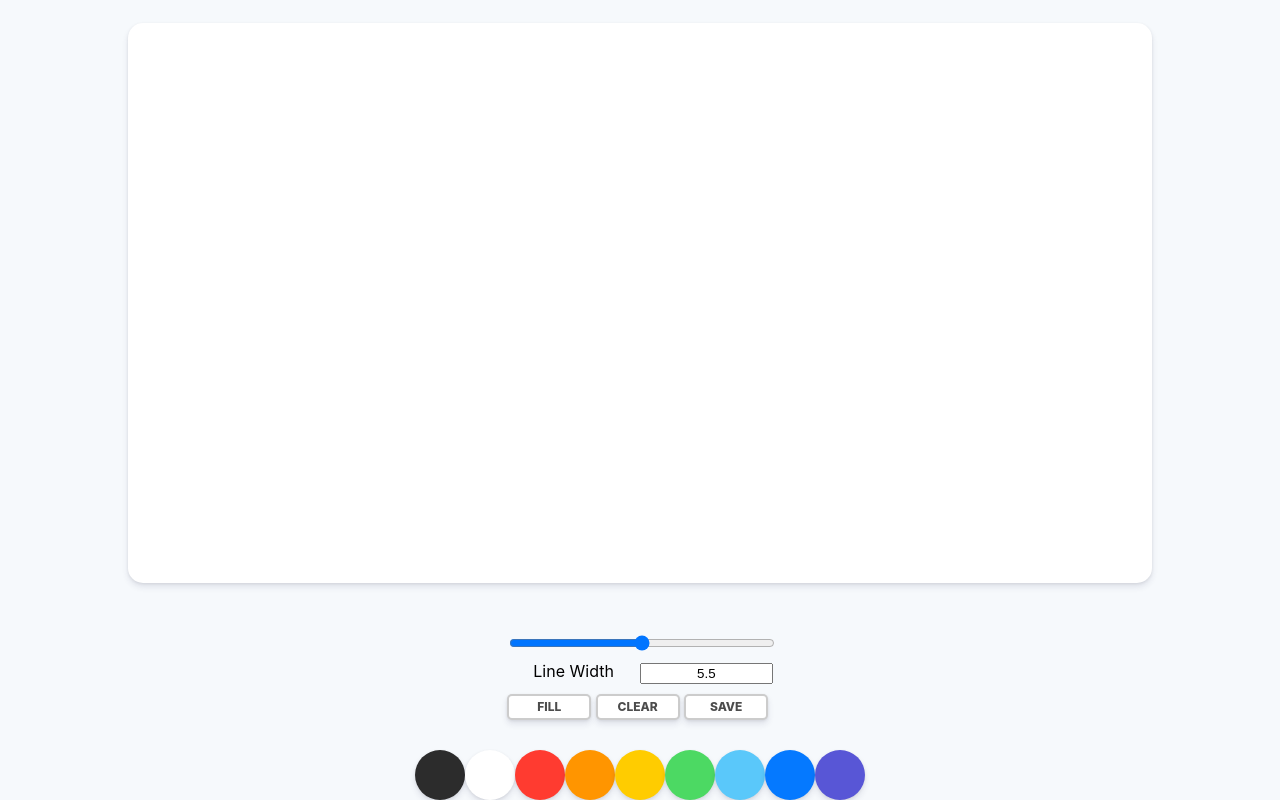
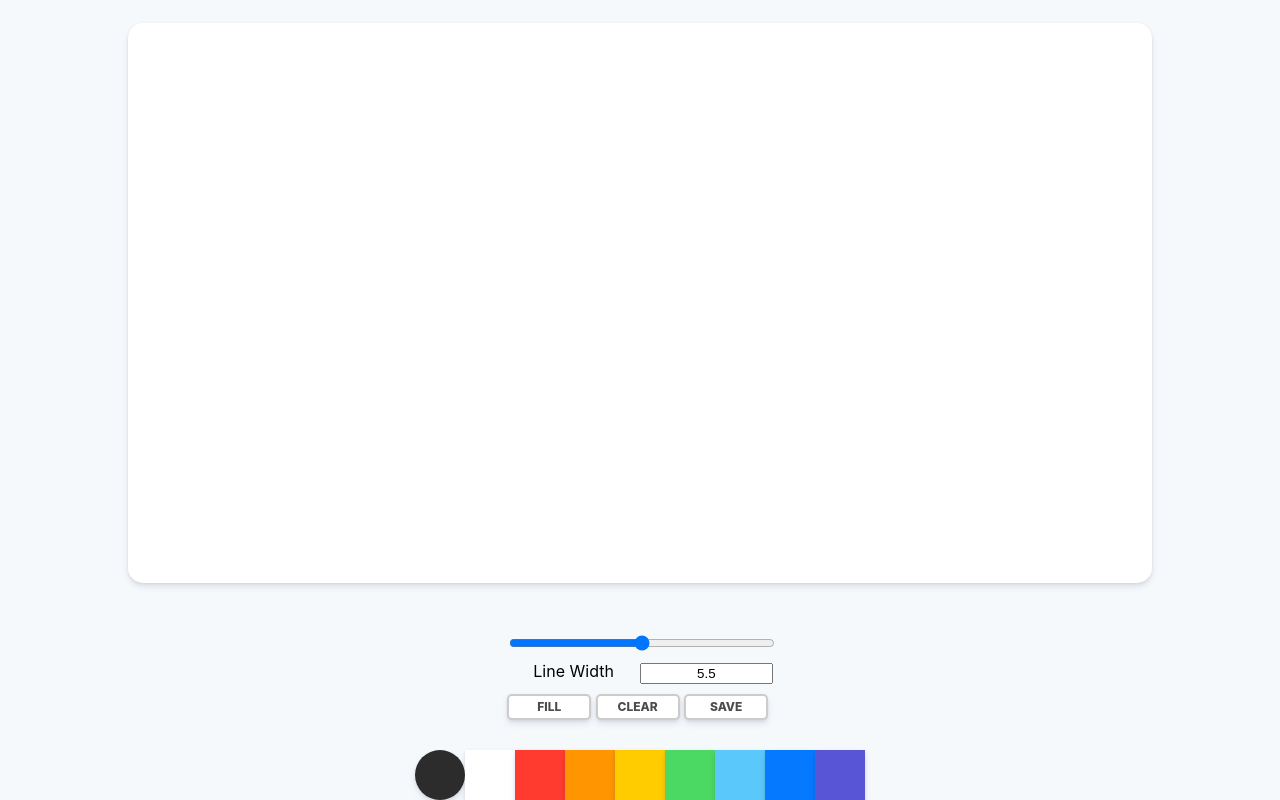
Before and after one commit to a11chan/paintjs, a plain HTML site: page index.html in a window 1280 px wide. Both pictures are taken after a click on the element 440 px from the left and 802 px from the top of the page. Shown: the part 27-827 px from the top of the page. Drawn offline with Linux system fonts and the light colour scheme.

Commit message:
색상선택 애니메이션 추가

```diff
--- a/app.js
+++ b/app.js
@@ -52,7 +52,7 @@ function onMouseMove(event) {
   const x = event.offsetX;
   const y = event.offsetY;
   if (!painting) {
-    //ctx.beginPath();
+    ctx.beginPath();
     ctx.moveTo(x, y);
   } else {
     ctx.lineTo(x, y);
@@ -92,6 +92,9 @@ function handleModeClick() {
 
 function handleColorClick(event) {
   const color = event.target.style.backgroundColor;
+  const colors = event.target.parentElement.children
+  Array.from(colors).forEach((color) => color.classList.remove("selected"));
+  event.target.classList.add("selected");
   ctx.strokeStyle = color;
   ctx.fillStyle = color;
 }
--- a/styles.css
+++ b/styles.css
@@ -82,9 +82,13 @@ body {
 .controls__colors .controls__color {
   width: 50px;
   height: 50px;
-  border-radius:50%;
   cursor: pointer;
   box-shadow:
     0 4px 6px rgba(50, 50, 93, 0.11),
     0 1px 3px rgba(0, 0, 0, 0.08);
+  transition: all .3s ease-in-out;
 }
+
+.selected {
+  border-radius:50%;
+}
```
